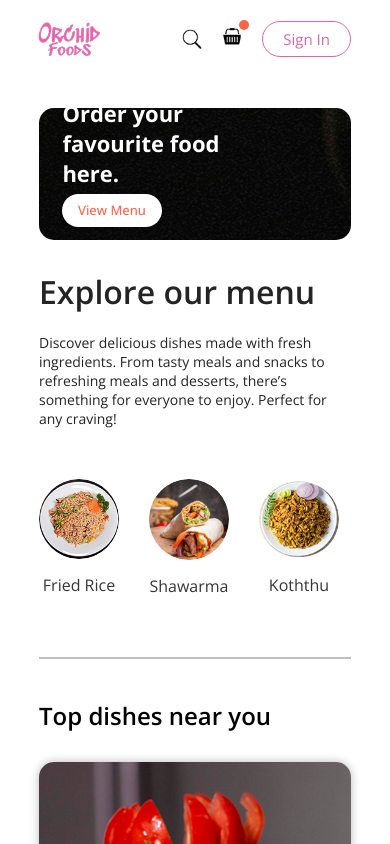
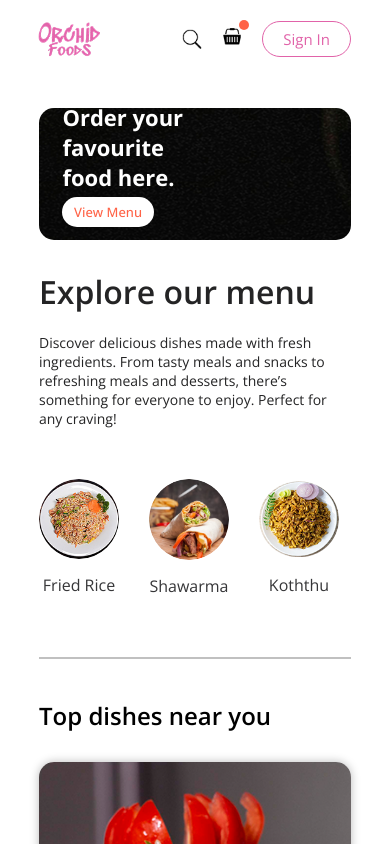
Before and after one commit to prasa-c/OrchidFoods---Frond-end, a React (Vite) app: page / in a window 390 px wide. Shown: the top 844 px of the page. Built offline with nearby package versions, Linux system fonts and the light colour scheme; a web font is replaced by a local one.

Commit message:
added some functionalities

```diff
--- a/src/components/ExploreMenu/ExploreMenu.jsx
+++ b/src/components/ExploreMenu/ExploreMenu.jsx
@@ -5,7 +5,7 @@
 const ExploreMenu = ({category,setCategory}) => {
 
   return (
-    <div className='explore-menu' id='expolre-menu'>
+    <div className='explore-menu' id='explore-menu'>
         <h1>Explore our menu</h1>
         <p className='explore-menu-text'>Discover delicious dishes made with fresh ingredients. From tasty meals and snacks to refreshing meals and desserts, there’s something for everyone to enjoy. Perfect for any craving!</p>
         <div className="explore-menu-list">
--- a/src/components/Footer/Footer.css
+++ b/src/components/Footer/Footer.css
@@ -58,7 +58,7 @@
     }
     .footer-content-left .logo{
         width: 150px;
-    position: relative;
-    left: -30px;
+        position: relative;
+        left: -30px;
     }
 }
--- a/src/components/Header/Header.css
+++ b/src/components/Header/Header.css
@@ -43,18 +43,18 @@
 
 @media (max-width:1050px) {
     .header-contents{
-        max-width: 45%
+        max-width: 45%;
     }
 }
 
 @media (max-width:750px) {
     .header-contents{
-        max-width: 65%
+        max-width: 50%;
     }
     .header-contents p{
         display: none;
     }
     .header-contents button{
-        padding: 2vw 4vw;
+        padding: 1.5vw 3vw;
     }
 }
--- a/src/components/Navbar/Navbar.jsx
+++ b/src/components/Navbar/Navbar.jsx
@@ -1,6 +1,7 @@
 import React, { useState } from 'react'
 import './Navbar.css'
 import { assets } from '../../assets/assets'
+import { Link } from 'react-router-dom';
 
 const Navbar = () => {
 
@@ -10,10 +11,10 @@
     <div className='navbar'>
         <img src={assets.logo} alt="" className="logo" />
         <ul className="navbar-menu">
-            <li onClick={()=>setMenu("home")} className={menu==="home"?"active":""}>Home</li>
-            <li onClick={()=>setMenu("menu")} className={menu==="menu"?"active":""}>Menu</li>
-            <li onClick={()=>setMenu("mobile-app")} className={menu==="mobile-app"?"active":""}>Mobile-App</li>
-            <li onClick={()=>setMenu("contact-us")} className={menu==="contact-us"?"active":""}>Contact Us</li>
+            <Link to="/" onClick={()=>setMenu("home")} className={menu==="home"?"active":""}>Home</Link>
+            <a href='#explore-menu' onClick={()=>setMenu("menu")} className={menu==="menu"?"active":""}>Menu</a>
+            <a href='#app-download' onClick={()=>setMenu("mobile-app")} className={menu==="mobile-app"?"active":""}>Mobile-App</a>
+            <a href='#footer' onClick={()=>setMenu("contact-us")} className={menu==="contact-us"?"active":""}>Contact Us</a>
         </ul>
         <div className="navbar-right">
             <img src={assets.search_icon} alt="" />
--- a/src/index.css
+++ b/src/index.css
@@ -5,6 +5,7 @@
   margin: 0;
   box-sizing: border-box;
   font-family: "Open Sans", serif;
+  scroll-behavior: smooth;
 }
 
 body{
```
